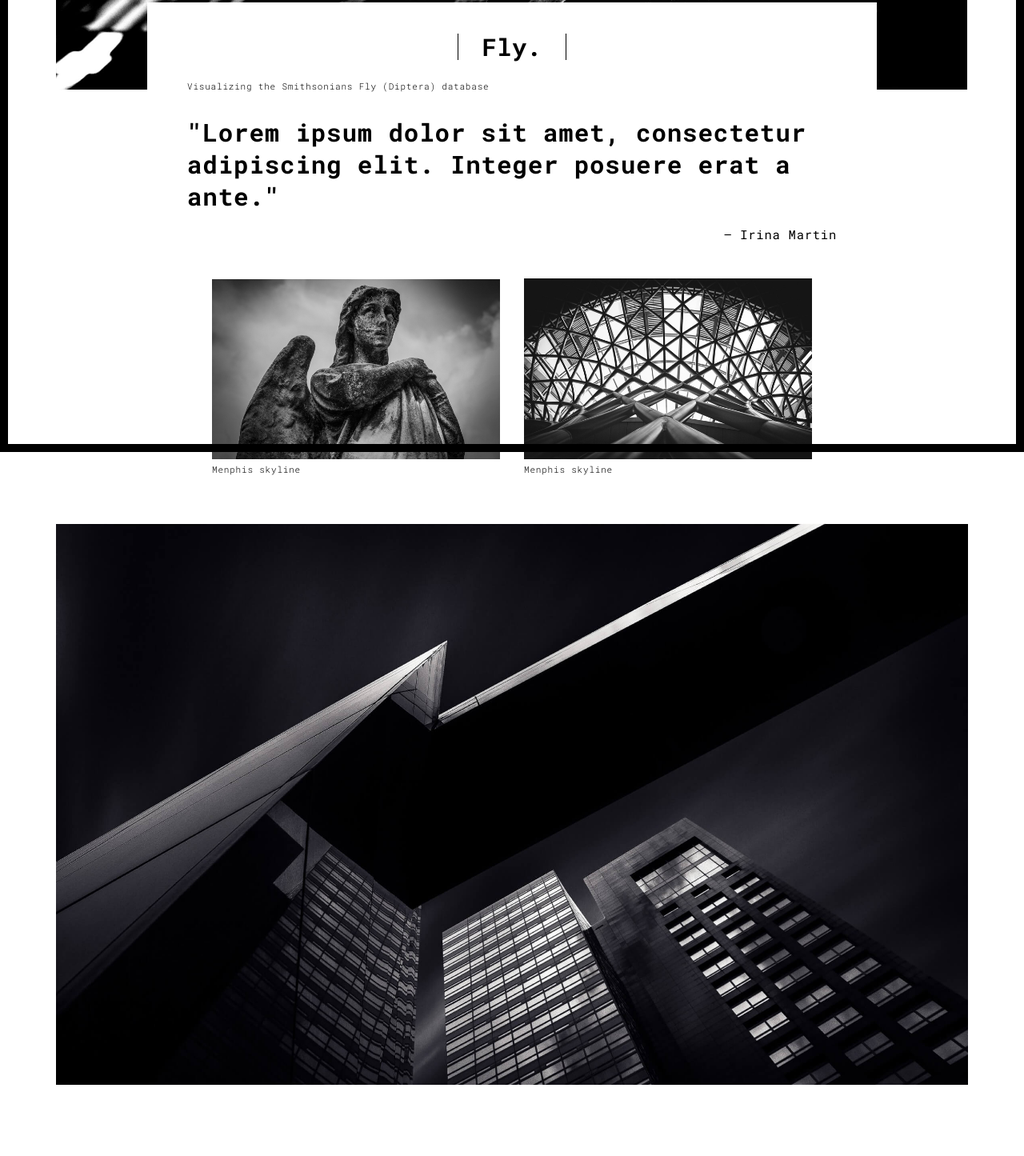
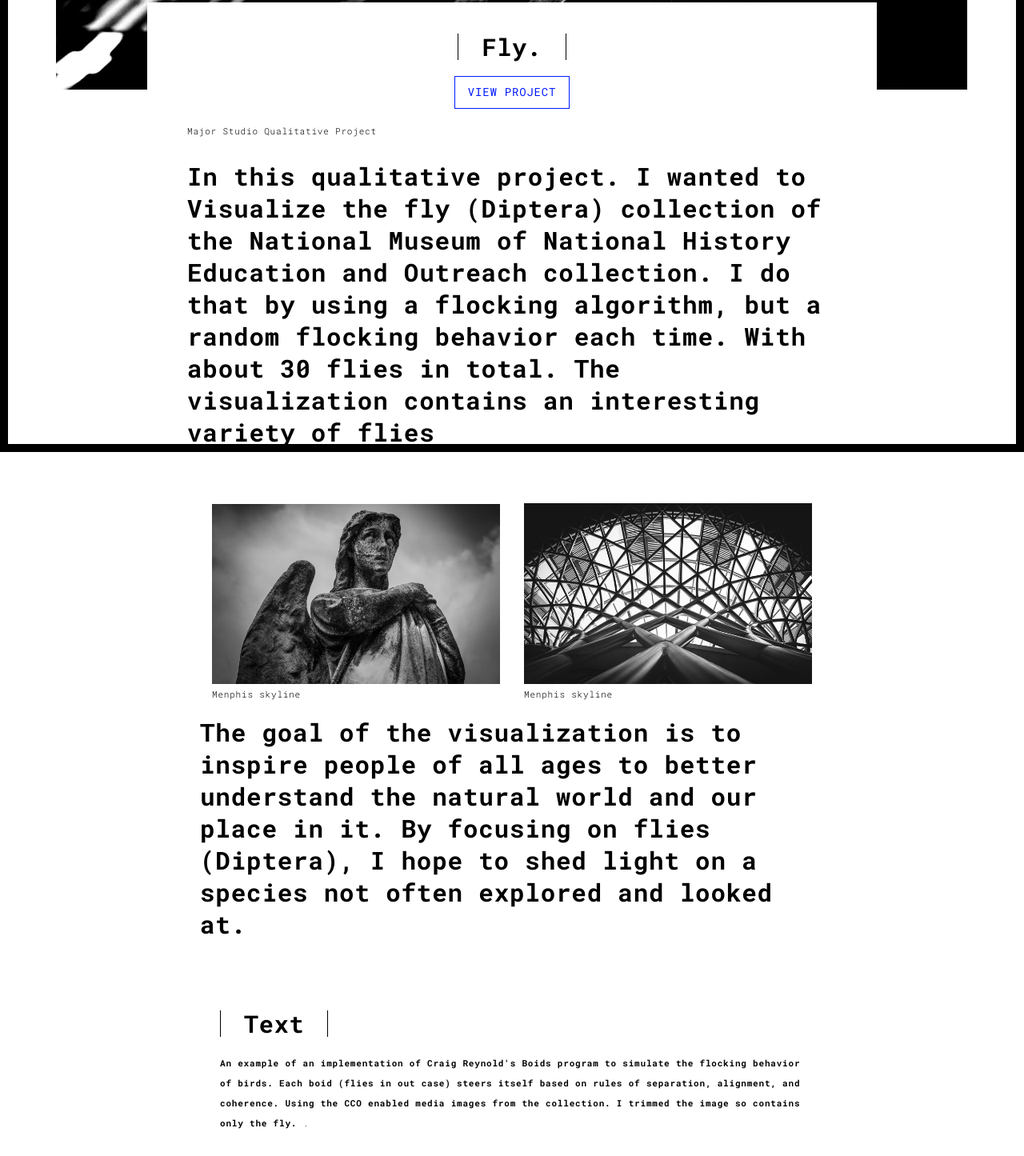
Before and after one commit to gisligudjons/gisligudjons.github.io, a plain HTML site: page work.html in a window 1280 px wide. Shown: the part 235-1680 px from the top of the page at 80% size. Drawn offline with Linux system fonts and the light colour scheme.

Commit message:
ADDING SOME STUFF TO WORKS

```diff
--- a/main.3f6952e4.css
+++ b/main.3f6952e4.css
@@ -3472,7 +3472,7 @@ button.close{
 	border:1px solid #fff;
 	border-radius:10px;
 	cursor:pointer;
-	background-color:#000\9;
+	background-color:#000;
 	background-color:transparent
 }
 .carousel-indicators .active{
--- a/work.html
+++ b/work.html
@@ -67,16 +67,18 @@
         <div class="card-container">
           <div class="text-center">
             <h1 class="h2">Fly.</h1>
+            <p><a href="https://gisligudjons.github.io/Flies/" class="btn btn-primary btn-lg">VIEW PROJECT</a></p>
           </div>
-<p>Visualizing the Smithsonians Fly (Diptera) database</p>
+<p>Major Studio Qualitative Project</p>
           <blockquote>
-            <p>"Lorem ipsum dolor sit amet, consectetur adipiscing elit. Integer posuere erat a ante."</p>
-            <small class="pull-right">Irina Martin</small>
+            <p>  In this qualitative project. I wanted to Visualize the fly (Diptera) collection of
+              the National Museum of National History Education and Outreach collection.
+              I do that by using a flocking algorithm, but a random flocking behavior each time. With about 30 flies in total.
+              The visualization contains an interesting variety of flies   </p>
+            <!-- <small class="pull-right">  Hægt að setja texta hér </small> -->
           </blockquote>
         </div>
       </div>
-
-
 
       <div class="col-md-8 col-md-offset-2 section-container-spacer">
         <div class="row">
@@ -88,13 +90,26 @@
             <img src="./assets/images/work001-03.jpg" class="img-responsive" alt="">
             <p>Menphis skyline</p>
           </div>
+             <blockquote>
+      The goal of the visualization is to inspire people of all ages to better understand the natural world and our place in it. By focusing on flies (Diptera), I hope to shed light on a species not often explored and looked at.
+      </blockquote>
         </div>
       </div>
-
+<!--
       <div class="col-xs-12">
         <img src="./assets/images/work001-04.jpg" class="img-responsive" alt="">
+      </div> -->
+
       </div>
+        <div class="col-md-8 col-md-offset-2 section-container-spacer">
+        <h2 class="template-title-example">Text</h2>
+        <p> <b>An example of an implementation of Craig Reynold's Boids program to simulate the flocking behavior of birds. Each boid (flies in out case) steers itself based on rules of separation, alignment, and coherence.
+          Using the CCO enabled media images from the collection. I trimmed the image so contains only the fly.
+          </b>.
 
+
+
+        </p>
     </div>
   </div>
 </div>
```
